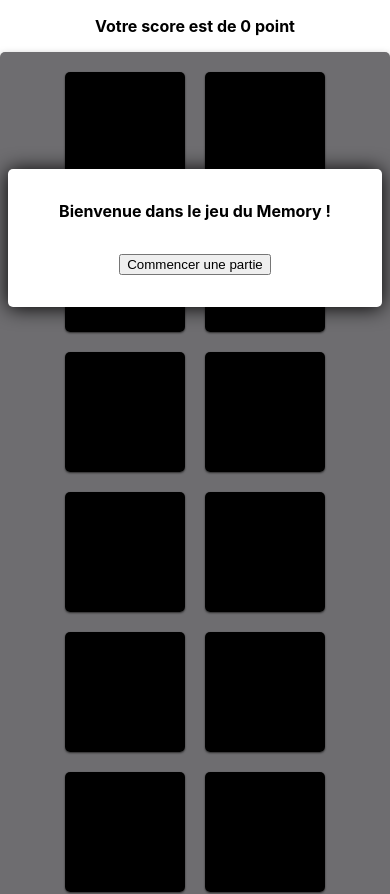
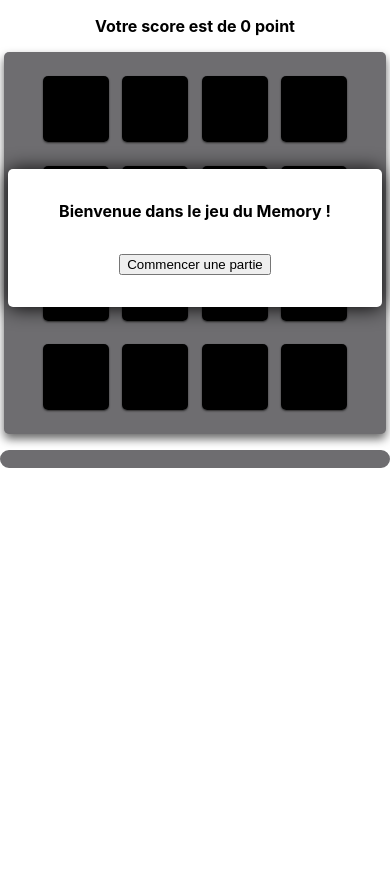
Before and after one commit to Pololops/2022-memory, a React (Create React App) app: page / in a window 390 px wide. Shown: the top 894 px of the page. After the commit the page ends 844 px from the top, so only its background shows below. Built offline with nearby package versions, Linux system fonts and the light colour scheme.

Commit message:
debug responsive for mobile

```diff
--- a/src/components/Board/Board.scss
+++ b/src/components/Board/Board.scss
@@ -1,17 +1,19 @@
 @use 'src/styles/_vars';
 
 .board {
-	max-width: ((vars.$card-length * 4) + (20px * 3));
-	padding: 20px;
+	min-width: 245px;
+	max-width: 530px;
+	width: 88%;
+	aspect-ratio: 1/1;
+	padding: 5%;
 	margin: 0;
 	list-style: none;
 	border-radius: 5px;
-	background-color: vars.$board-bg-color;
-	box-shadow: 0 5px 10px dimgray;
-
+	background-color: #6e6d70;
+	box-shadow: 0 5px 10px dimgrey;
 	display: flex;
 	flex-flow: row wrap;
 	justify-content: center;
 	align-items: center;
-	gap: 20px;
+	gap: 4%;
 }
--- a/src/components/Card/Card.scss
+++ b/src/components/Card/Card.scss
@@ -2,8 +2,8 @@
 
 .card {
 	cursor: pointer;
-	width: vars.$card-length;
-	height: vars.$card-length;
+	width: calc(25% - 20px);
+  aspect-ratio: 1 / 1;
 	perspective: 2000px;
 
 	&__inner {
--- a/src/components/Modal/Modal.tsx
+++ b/src/components/Modal/Modal.tsx
@@ -12,7 +12,7 @@ export default function Modal({ children }: Children) {
   return (
     <div
       data-testid="modal"
-      className={`modal ${!isModalVisible ? 'hide' : ''}`}
+      className={`modal${!isModalVisible ? ' hide' : ''}`}
     >
       {children}
     </div>
```
Also changed, not shown: src/components/Card/Card.tsx (+1 -6 lines).
